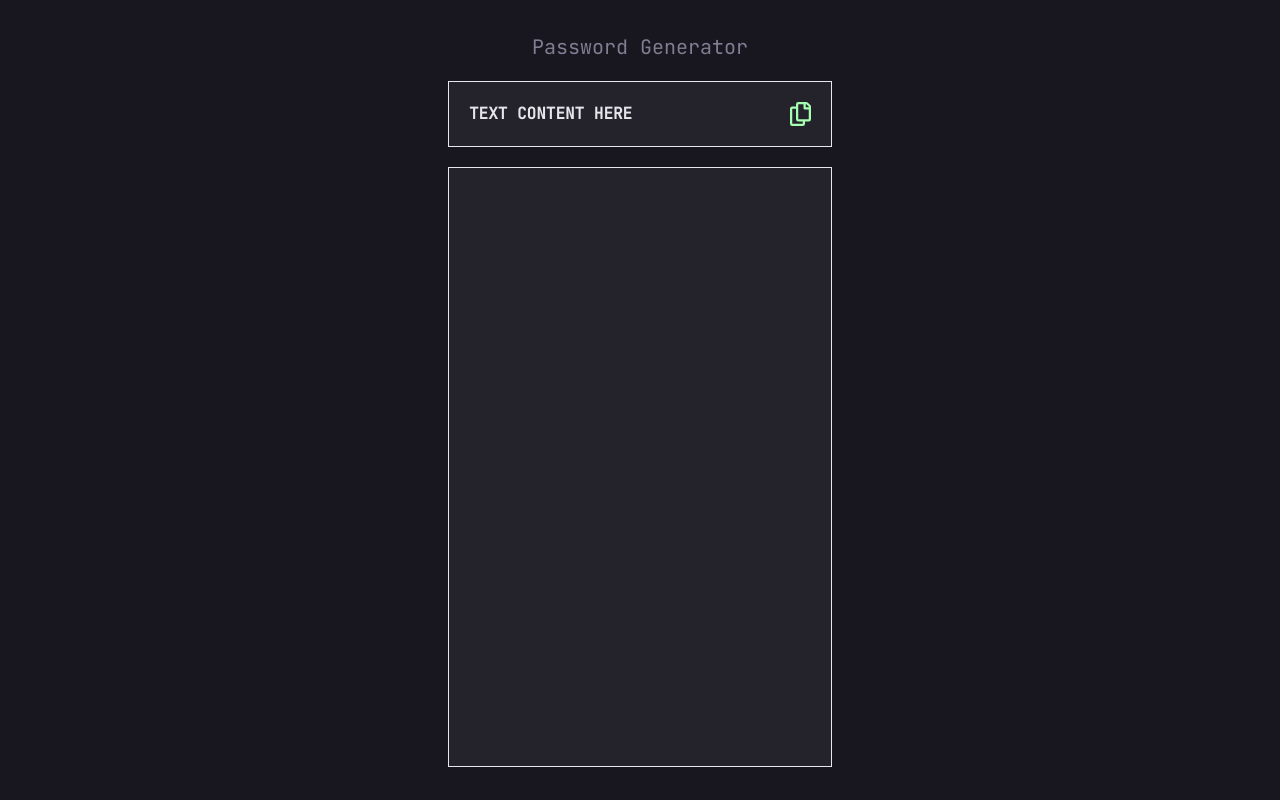
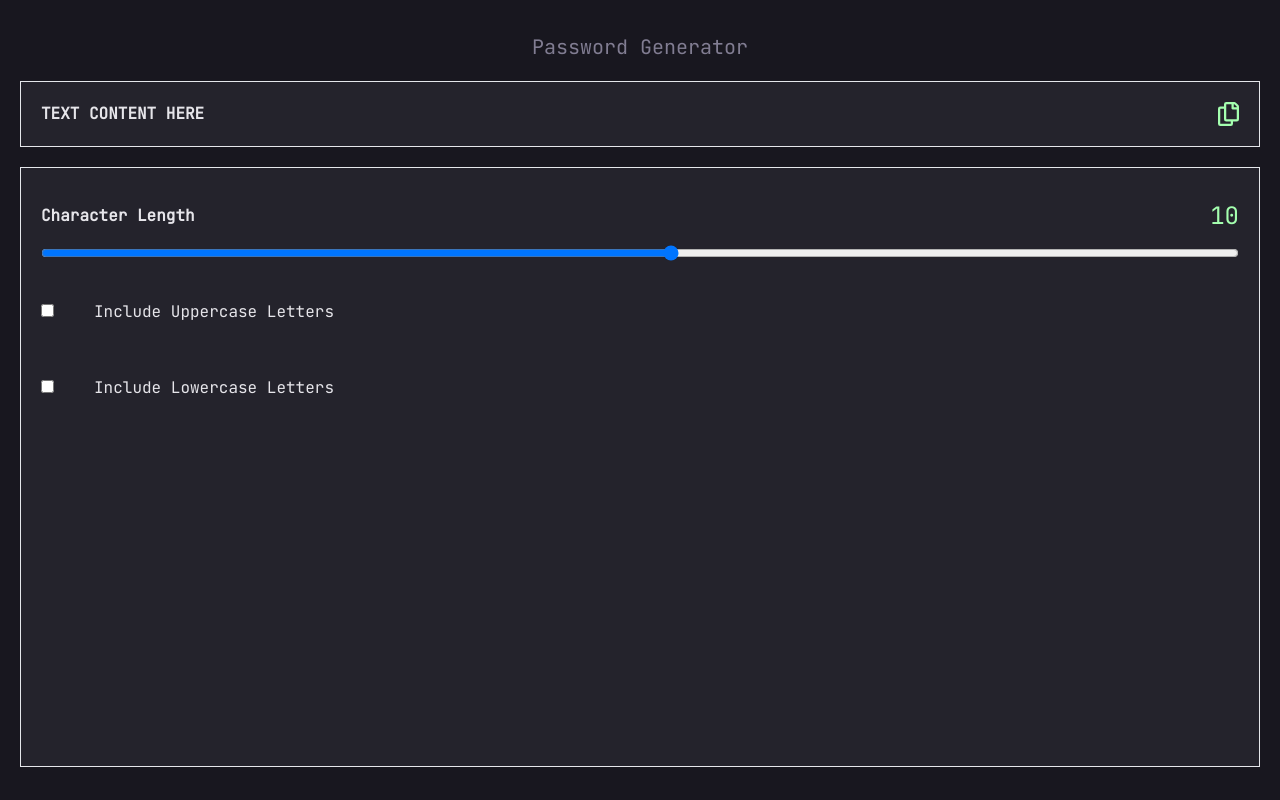
Before and after one commit to joshuabroqueza/password-generator, a React (Vite) app in the folder password-generator/: page / in a window 1280 px wide. Built offline with nearby package versions, Linux system fonts and the light colour scheme.

Commit message:
Update the padding of the container

```diff
--- a/password-generator/src/App.jsx
+++ b/password-generator/src/App.jsx
@@ -2,13 +2,13 @@ import copy_icon from "./assets/icon-copy.svg";
 
 export default function App() {
   return (
-    <div className="bg-more-black h-screen flex flex-col justify-center items-center font-jetbrains">
+    <div className="bg-more-black h-screen w-full px-5 flex flex-col justify-center items-center font-jetbrains">
       {/* HEADER */}
       <div>
         <h1 className="text-semi-gray text-xl">Password Generator</h1>
       </div>
       {/* PASSWORD VALUE */}
-      <div className="text-jetbrains password_value flex justify-between flex-row border w-96 p-5 bg-semi-black m-5">
+      <div className="text-jetbrains password_value flex justify-between flex-row border w-full p-5 bg-semi-black m-5">
         <div className="text-semi-white font-semibold">TEXT CONTENT HERE</div>
         <button>
           <img src={copy_icon} alt="copy icon" />
@@ -16,7 +16,53 @@ export default function App() {
       </div>
 
       {/* BODY */}
-      <div className="text-semi-gray bg-semi-black  h-3/4 w-96 border"></div>
+      <div className="text-semi-gray bg-semi-black h-3/4 w-full border p-5">
+        {/* CHARACTER LENGTH CONTAINER */}
+        <div className="character_length_container">
+          <div className="flex flex-row justify-between items-center my-3">
+            <h1 className="font-semibold text-semi-white">Character Length</h1>
+            <div className="character_length_value text-2xl text-more-green">
+              10
+            </div>
+          </div>
+          <div className="input_bar_container">
+            {/* INPUT BAR ELEMENT WITH A MINIMUM 1 AND MAX 20 VALUE */}
+
+            <input
+              min="1"
+              max="20"
+              type="range"
+              className="in-range:border-more-green w-full in-range:bg-more-green in-range:text-more-green"
+            />
+          </div>
+
+          {/* INCLUDE IN THE PASSWORD CONTAINER */}
+          <div>
+            <div className="p_include_child py-5 my-3">
+              <input
+                type="checkbox"
+                name="uppercase"
+                id="uppercase"
+                className="mr-10 active:bg-more-green"
+              />
+              <label htmlFor="uppercase" className="text-semi-white">
+                Include Uppercase Letters
+              </label>
+            </div>
+            <div className="p_include_child py-5 my-3">
+              <input
+                type="checkbox"
+                name="lowercase"
+                id="lowercase"
+                className="mr-10 active:bg-more-green"
+              />
+              <label htmlFor="lowercase" className="text-semi-white">
+                Include Lowercase Letters
+              </label>
+            </div>
+          </div>
+        </div>
+      </div>
     </div>
   );
 }
```
